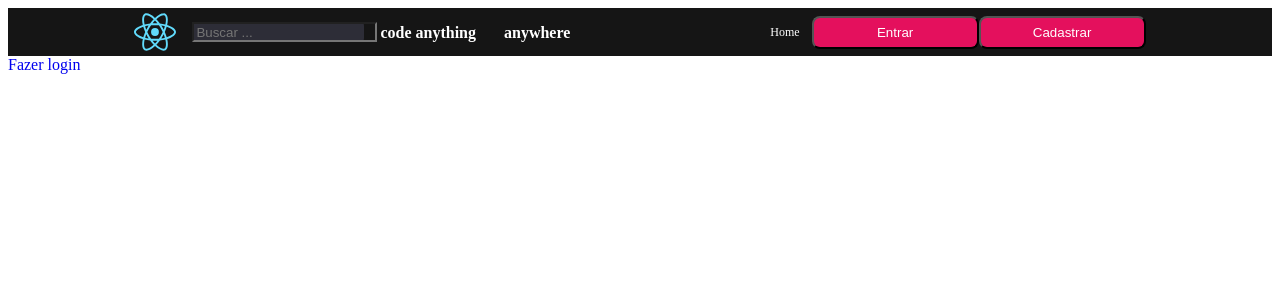
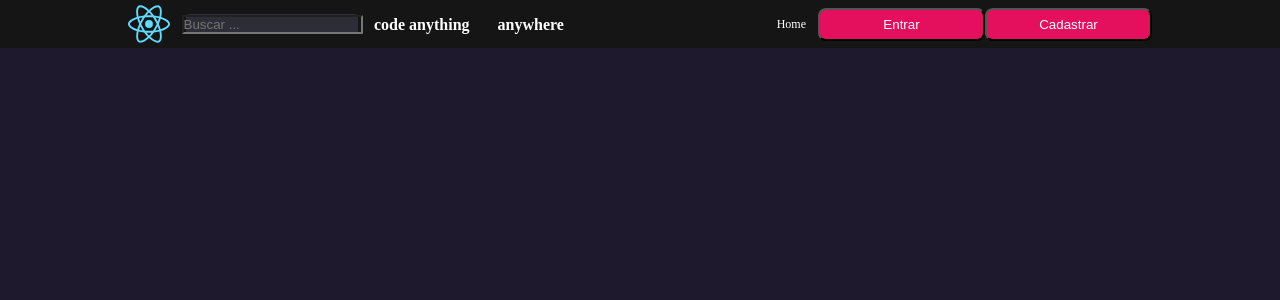
Before and after one commit to DilanLopezN/ImersaoReact, a React (Create React App) app in the folder spa-pages/: page / in a window 1280 px wide. Shown: the top 300 px of the page. Built offline with nearby package versions, Linux system fonts and the light colour scheme.

Commit message:
global style

```diff
--- a/spa-pages/src/components/Header/styles.js
+++ b/spa-pages/src/components/Header/styles.js
@@ -41,6 +41,9 @@ export const SearchInput = styled.div`
   background: #2d2d37;
   margin-left: 1rem;
   display: flex;
+  align-items: center;
+  justify-content: center;
+
   border-radius: 4px;
 `
 export const Menu = styled.a`
@@ -72,4 +75,5 @@ export const UserPicture = styled.img`
 export const Input = styled.input`
   background: transparent;
   flex: 1;
+  color: white;
 `
--- a/spa-pages/src/index.js
+++ b/spa-pages/src/index.js
@@ -1,11 +1,13 @@
 import React from 'react'
 import ReactDOM from 'react-dom/client'
+import { GlobalStyle } from './styles/global'
 
 import App from './App'
 
 const root = ReactDOM.createRoot(document.getElementById('root'))
 root.render(
   <React.StrictMode>
+    <GlobalStyle />
     <App />
   </React.StrictMode>
 )
--- a/spa-pages/src/pages/Home/Home.jsx
+++ b/spa-pages/src/pages/Home/Home.jsx
@@ -1,14 +1,8 @@
-import { Link } from 'react-router-dom'
-import { Button } from '../../components/Button'
 import { Header } from '../../components/Header'
 export function Home() {
   return (
     <>
       <Header />
-
-      <Link to="/login" style={{ textDecoration: 'none' }}>
-        Fazer login
-      </Link>
     </>
   )
 }
--- /dev/null
+++ b/spa-pages/src/styles/global.js
@@ -0,0 +1,17 @@
+import { createGlobalStyle } from 'styled-components'
+
+export const GlobalStyle = createGlobalStyle`
+
+  * {
+    margin: 0;
+    padding: 0;
+    box-sizing: border-box;
+  }
+
+  body {
+    background-color: #1E192C;
+    color: white;
+  }
+
+
+`
```
